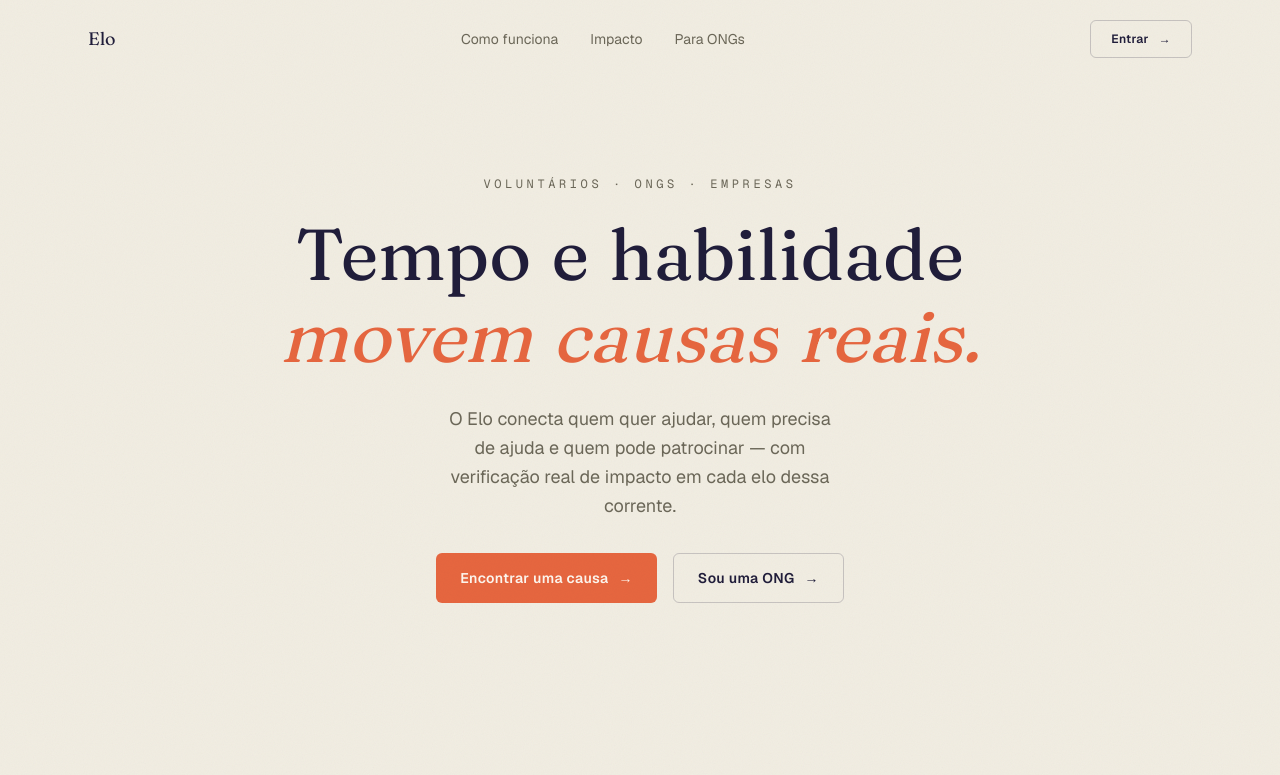
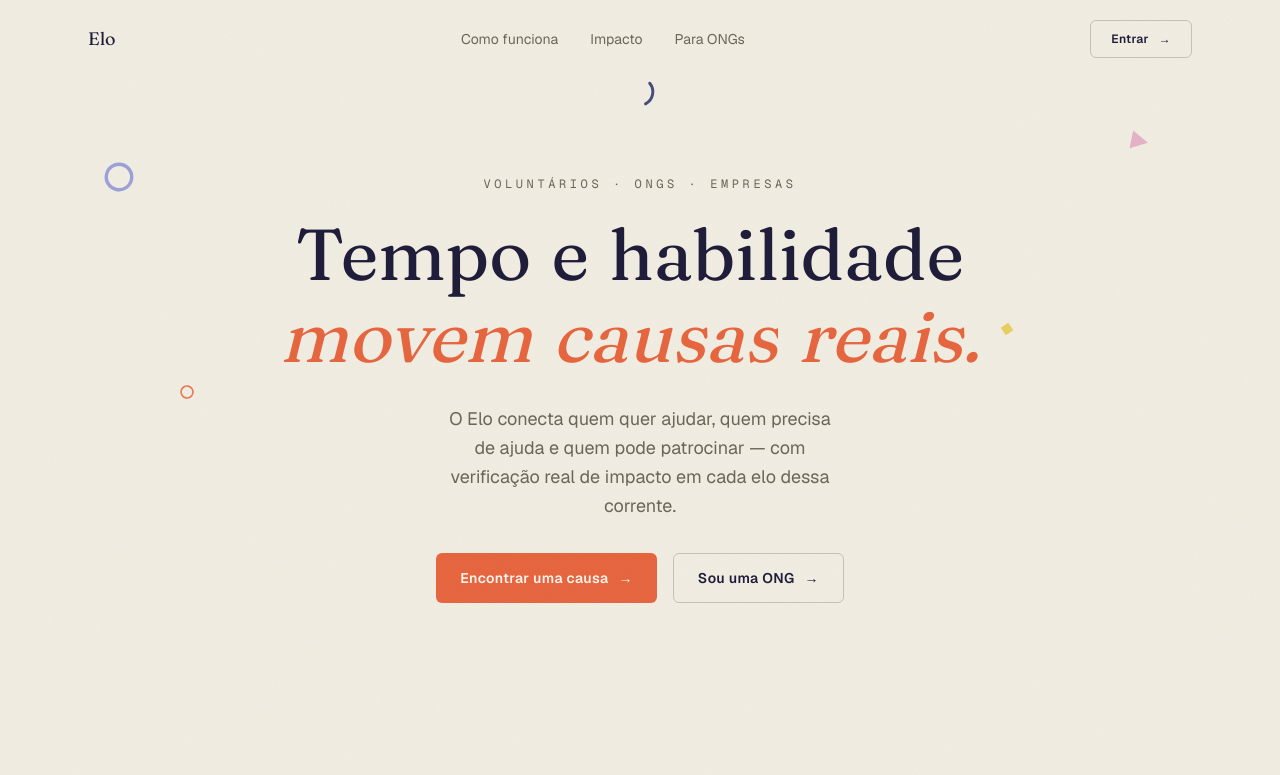
Before and after one commit to nunoguerra1/elo, a Next.js app in the folder apps/web/: page / in a window 1280 px wide. Shown: the top 775 px of the page. Built offline with nearby package versions, Linux system fonts and the light colour scheme.

Commit message:
feat: add sticky pinned hero with scroll-scrubbed zoom

```diff
--- /dev/null
+++ b/apps/web/src/components/art/SkyAccents.tsx
@@ -0,0 +1,75 @@
+"use client";
+
+import { motion, type MotionValue, useTransform } from "framer-motion";
+
+// Formas soltas no "céu" do hero — reforça o clima de composição
+// geométrica em camadas, sem mexer na paisagem principal que já
+// está aprovada. Cada forma tem sua própria velocidade de paralaxe
+// e uma animação de flutuação/rotação contínua e independente.
+const SHAPES = [
+    { type: "ring", x: "8%", y: "20%", size: 34, color: "#8e93d9", speed: 40 },
+    { type: "triangle", x: "88%", y: "16%", size: 26, color: "#e3a9c2", speed: 60 },
+    { type: "diamond", x: "78%", y: "40%", size: 18, color: "#e7c948", speed: 25 },
+    { type: "ring", x: "14%", y: "48%", size: 16, color: "#e6663f", speed: 55 },
+    { type: "arc", x: "50%", y: "10%", size: 30, color: "#2b2f6b", speed: 35 },
+] as const;
+
+function Shape({
+    shape,
+    progress,
+}: {
+    shape: (typeof SHAPES)[number];
+    progress: MotionValue<number>;
+}) {
+    const y = useTransform(progress, [0, 1], [0, -shape.speed]);
+
+    const common = (
+        <motion.div
+            animate={{ rotate: 360 }}
+            transition={{ duration: 22, repeat: Infinity, ease: "linear" }}
+        >
+            {shape.type === "ring" && (
+                <svg width={shape.size} height={shape.size} viewBox="0 0 40 40">
+                    <circle cx="20" cy="20" r="15" fill="none" stroke={shape.color} strokeWidth="4" />
+                </svg>
+            )}
+            {shape.type === "triangle" && (
+                <svg width={shape.size} height={shape.size} viewBox="0 0 40 40">
+                    <polygon points="20,6 34,32 6,32" fill={shape.color} />
+                </svg>
+            )}
+            {shape.type === "diamond" && (
+                <svg width={shape.size} height={shape.size} viewBox="0 0 40 40">
+                    <rect x="10" y="10" width="20" height="20" fill={shape.color} transform="rotate(45 20 20)" />
+                </svg>
+            )}
+            {shape.type === "arc" && (
+                <svg width={shape.size} height={shape.size} viewBox="0 0 40 40">
+                    <path d="M6 30 A18 18 0 0 1 34 30" fill="none" stroke={shape.color} strokeWidth="4" strokeLinecap="round" />
+                </svg>
+            )}
+        </motion.div>
+    );
+
+    return (
+        <motion.div
+            className="absolute"
+            style={{ left: shape.x, top: shape.y, y }}
+            initial={{ opacity: 0, scale: 0.6 }}
+            animate={{ opacity: 0.85, scale: 1 }}
+            transition={{ duration: 0.6, delay: 0.4 }}
+        >
+            {common}
+        </motion.div>
+    );
+}
+
+export function SkyAccents({ progress }: { progress: MotionValue<number> }) {
+    return (
+        <div aria-hidden className="pointer-events-none absolute inset-0">
+            {SHAPES.map((shape, i) => (
+                <Shape key={i} shape={shape} progress={progress} />
+            ))}
+        </div>
+    );
+}
--- a/apps/web/src/components/sections/Hero.tsx
+++ b/apps/web/src/components/sections/Hero.tsx
@@ -1,10 +1,37 @@
+"use client";
+
+import { useRef } from "react";
+import { motion, useScroll, useTransform } from "framer-motion";
 import { WordReveal } from "@/components/ui/WordReveal";
 import { Button } from "@/components/ui/Button";
 import { TerrainLandscape } from "@/components/art/TerrainLandscape";
+import { SkyAccents } from "@/components/art/SkyAccents";
 
+// O hero fica "grudado" na tela (sticky) por 100vh extras de scroll,
+// enquanto o headline desaparece e a paisagem cresce — um mergulho
+// de verdade na cena, não só um fade. Depois disso a página destrava
+// e segue o fluxo normal pras próximas seções.
 export function Hero() {
+    const wrapperRef = useRef<HTMLDivElement>(null);
+    const { scrollYProgress } = useScroll({
+        target: wrapperRef,
+        offset: ["start start", "end start"],
+    });
+
+    const headlineOpacity = useTransform(scrollYProgress, [0, 0.35], [1, 0]);
+    const headlineY = useTransform(scrollYProgress, [0, 0.35], [0, -70]);
+    const landscapeScale = useTransform(scrollYProgress, [0, 1], [1, 1.6]);
+    const landscapeY = useTransform(scrollYProgress, [0, 1], [0, 30]);
+
     return (
-        <section className="relative flex w-full flex-col items-center overflow-hidden pt-36 sm:pt-44">
+        <div ref={wrapperRef} className="relative h-[200vh]">
+            <section className="sticky top-0 flex h-screen w-full flex-col items-center overflow-hidden pt-36 sm:pt-44">
+                <SkyAccents progress={scrollYProgress} />
+
+                <motion.div
+                    style={{ opacity: headlineOpacity, y: headlineY }}
+                    className="relative z-10 flex flex-col items-center"
+                >
                     <p className="mb-6 font-mono text-xs tracking-[0.3em] text-muted">
                         VOLUNTÁRIOS · ONGS · EMPRESAS
                     </p>
@@ -29,10 +56,15 @@ export function Hero() {
                         <Button variant="primary">Encontrar uma causa</Button>
                         <Button variant="ghost">Sou uma ONG</Button>
                     </div>
+                </motion.div>
 
-            <div className="mt-14 w-full">
+                <motion.div
+                    style={{ scale: landscapeScale, y: landscapeY }}
+                    className="mt-14 w-full origin-bottom"
+                >
                     <TerrainLandscape />
+                </motion.div>
+            </section>
         </div>
-        </section>
     );
 }
```
Lines whose indentation alone changed are shown as unchanged.
